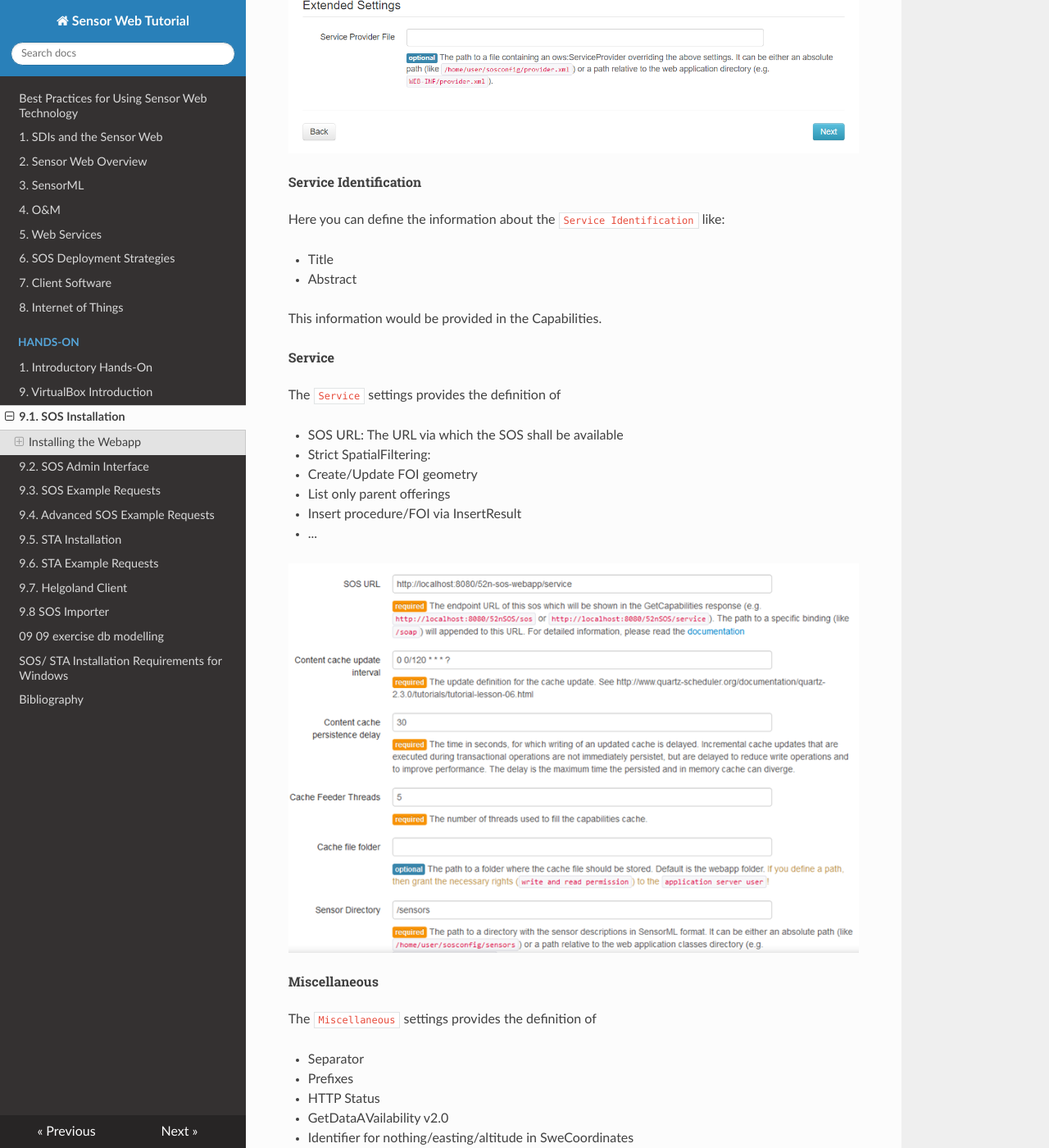
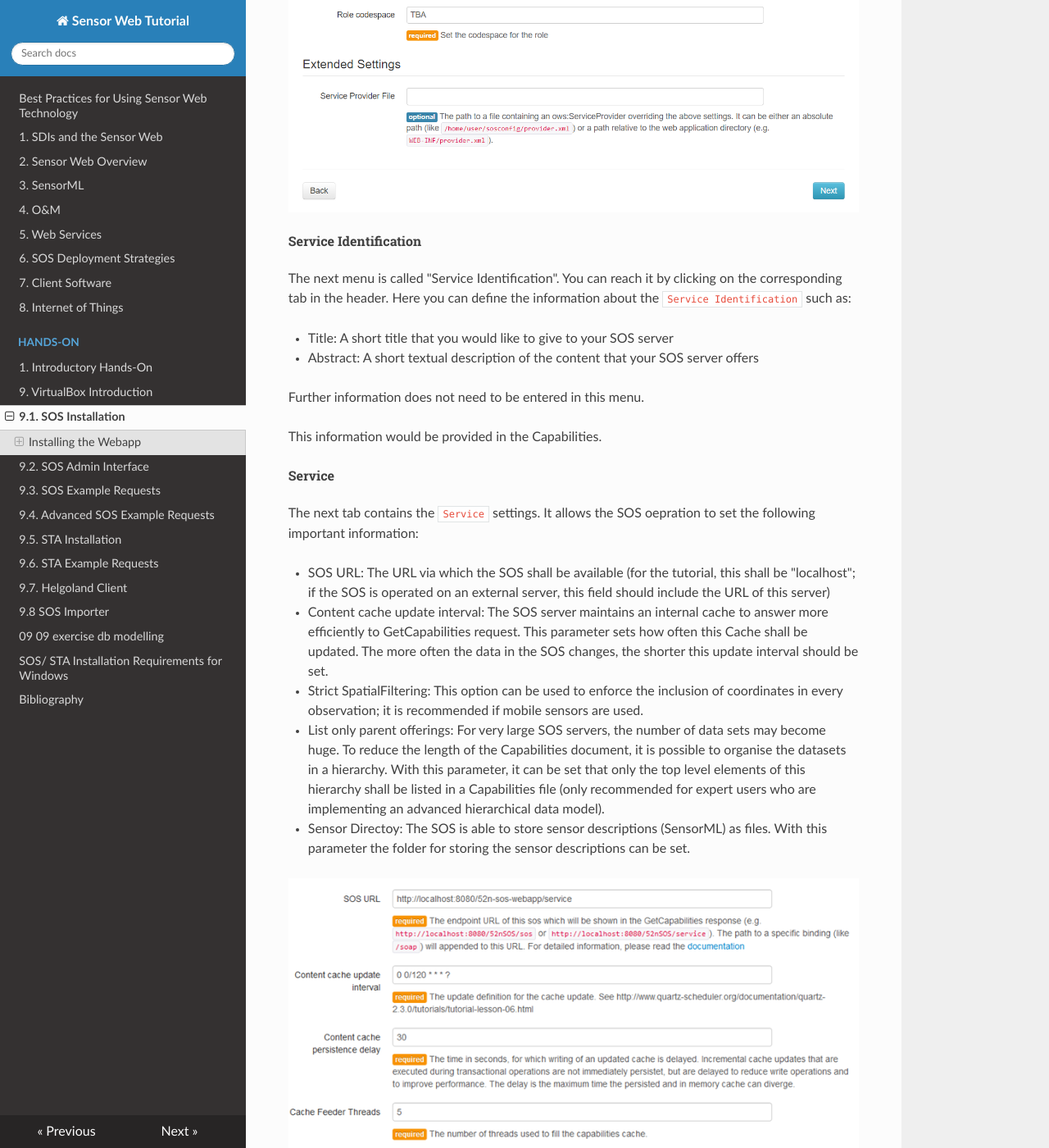
Before and after one commit to 52North/sensor-web-tutorial, an MkDocs documentation site: the page built from docs/hands-on/09_01_sos_installation_war_file.md, in a window 1280 px wide and 1400 px high, scrolled down 8644 px. Shown: the whole window at 82% size. Built offline with MkDocs 1.6.1, drawn with Linux system fonts in a browser that asks for light colours; nearby versions of some CDN libraries; some of the changed text lies outside the part shown.

Commit message:
Update 09_01_sos_installation_war_file.md

```diff
--- a/docs/hands-on/09_01_sos_installation_war_file.md
+++ b/docs/hands-on/09_01_sos_installation_war_file.md
@@ -162,7 +162,7 @@ This includes parameter for the SOS Capabilities (service provider and identific
 
 All these settings can be changed later in the [administrative backend](09_02_sos_admin_interface.md).
 
-Below we expain the relevant settings for setting up an operational SOS server.
+Below we expain the relevant settings for setting up an operational SOS server. Please note, we explain those field which are relevant for typical SOS setups in practice. Further, more specific fields are for expert use case or are specific to single projects. These additional fields should not be changed during the setup procedure.
 
 ###### Service Provider
 
@@ -178,23 +178,24 @@ If you have a previous running SOS instance, you can also upload a service provi
 
 ###### Service Identification
 
-Here you can define the information about the `Service Identification` like:
+The next menu is called "Service Identification". You can reach it by clicking on the corresponding tab in the header. Here you can define the information about the `Service Identification` such as:
 
-- Title
-- Abstract
+- Title: A short title that you would like to give to your SOS server
+- Abstract: A short textual description of the content that your SOS server offers
+
+Further information does not need to be entered in this menu.
 
 This information would be provided in the Capabilities.
 
 ###### Service
 
-The `Service` settings provides the definition of
+The next tab contains the `Service` settings. It allows the SOS oepration to set the following important information:
 
-- SOS URL: The URL via which the SOS shall be available
-- Strict SpatialFiltering:
-- Create/Update FOI geometry
-- List only parent offerings
-- Insert procedure/FOI via InsertResult
-- ...
+- SOS URL: The URL via which the SOS shall be available (for the tutorial, this shall be "localhost"; if the SOS is operated on an external server, this field should include the URL of this server)
+- Content cache update interval: The SOS server maintains an internal cache to answer more efficiently to GetCapabilities request. This parameter sets how often this Cache shall be updated. The more often the data in the SOS changes, the shorter this update interval should be set.
+- Strict SpatialFiltering: This option can be used to enforce the inclusion of coordinates in every observation; it is recommended if mobile sensors are used.
+- List only parent offerings: For very large SOS servers, the number of data sets may become huge. To reduce the length of the Capabilities document, it is possible to organise the datasets in a hierarchy. With this parameter, it can be set that only the top level elements of this hierarchy shall be listed in a Capabilities file (only recommended for expert users who are implementing an advanced hierarchical data model).
+- Sensor Directoy: The SOS is able to store sensor descriptions (SensorML) as files. With this parameter the folder for storing the sensor descriptions can be set.
 
 ![SetupSOS_7_1.png](../images/SetupSOS_7_1.png "52°North SOS Installation Wizard Optional Settings")
 
@@ -202,10 +203,10 @@ The `Service` settings provides the definition of
 
 The `Miscellaneous` settings provides the definition of
 
-- Separator
+- Separator: Set which separators shall be used for indicating new data tokens, data blocks and decimal numbers
 - Prefixes
 - HTTP Status
-- GetDataAVailability v2.0
+- GetDataAvailability v2.0
 - Identifier for nothing/easting/altitude in SweCoordinates
 
 ###### Transactional Security
```
